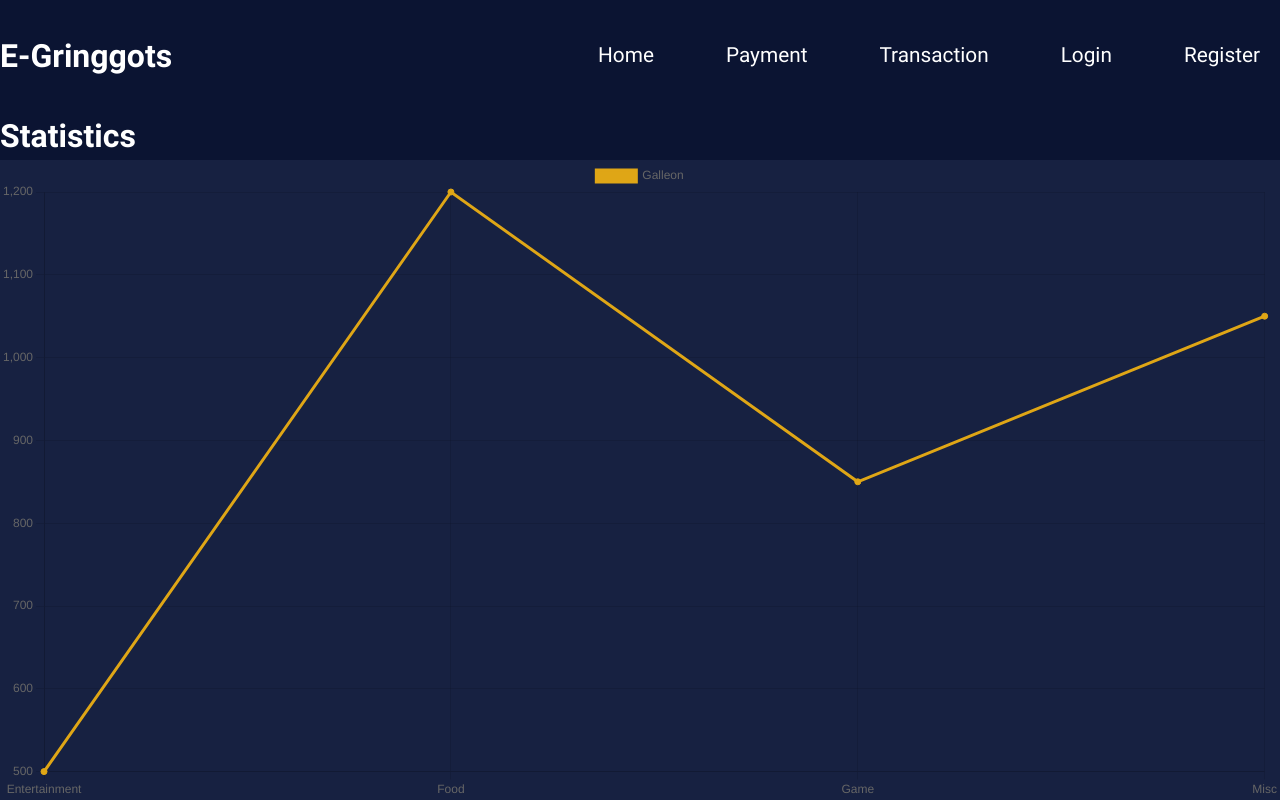
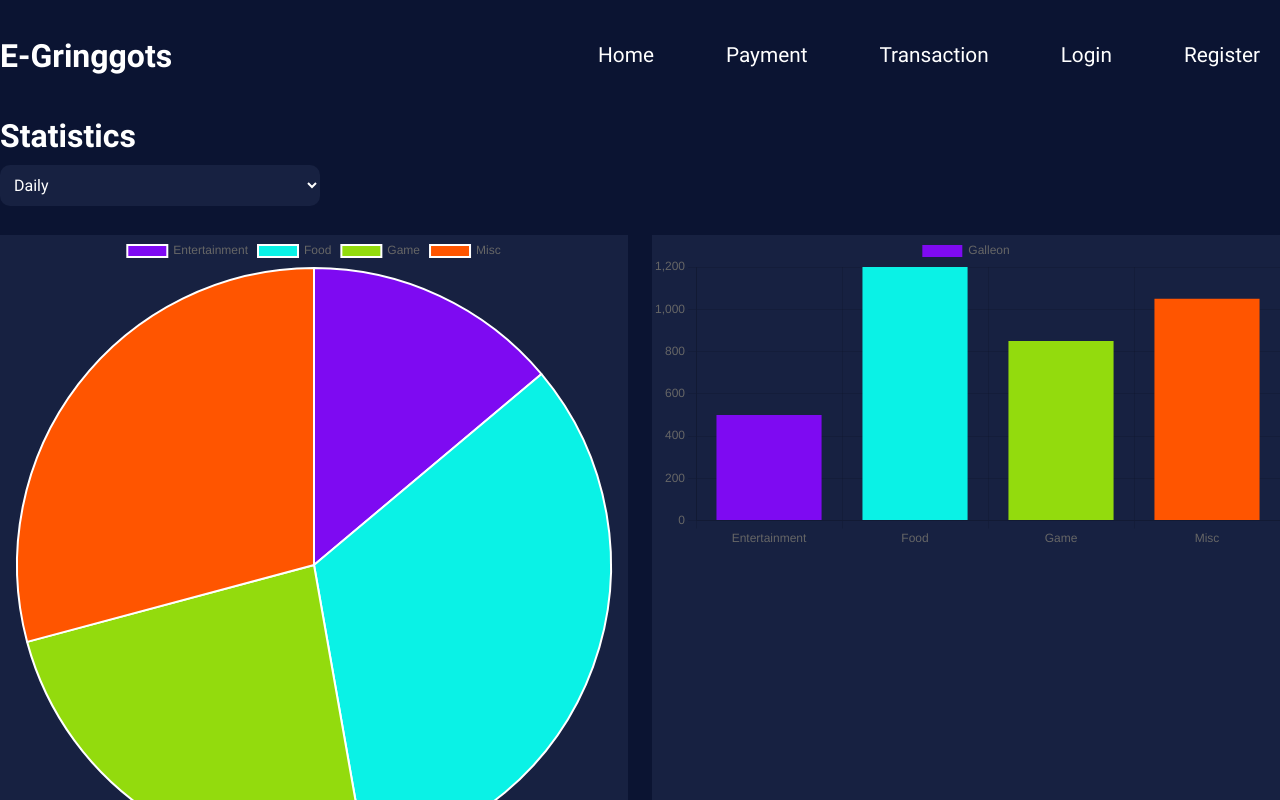
Before and after one commit to BuzzOffer/E-Gringotts-Frontend, a React (Vite) app: page /statistics in a window 1280 px wide. Shown: the top 800 px of the page. Built offline with nearby package versions, Linux system fonts and the light colour scheme.

Commit message:
Added dropdown button and readjusted the graphs

```diff
--- /dev/null
+++ b/src/pages/Statistics/graphselect.jsx
@@ -0,0 +1,14 @@
+
+function GraphSelect() {
+    return (
+        <div>
+            <select name="time" className="dropDown">
+                <option value="Daily">Daily</option>
+                <option value="Monthly">Monthly</option>
+                <option value="All Time">All Time</option>
+            </select>
+        </div>
+    )
+}
+
+export default GraphSelect;
--- a/src/pages/Statistics/index.jsx
+++ b/src/pages/Statistics/index.jsx
@@ -2,28 +2,14 @@ import { Chart as ChartJS } from 'chart.js/auto'
 import { Line, Pie, Bar } from "react-chartjs-2";
 import './stats.css';
 import expensesData from './data/expensesData.json';
+import GraphSelect from './graphselect';
 
 export default function Statistics() {
     return (
         <>
             <h1>Statistics</h1>
+            <GraphSelect />
             <div className="visuals">
-                <div className="lineGraph">
-                    <Line
-                        data={{
-                            labels: expensesData.map((data) => data.label),
-                            datasets: [
-                                {
-                                    label: "Galleon",
-                                    data: expensesData.map((data) => data.value),
-                                    backgroundColor: "#DFA616",
-                                    borderColor: "#DFA616",
-                                },
-                            ],
-
-                        }}
-                    />
-                </div>
                 <div className="pieChart">
                     <Pie
                         data={{
--- a/src/pages/Statistics/stats.css
+++ b/src/pages/Statistics/stats.css
@@ -1,7 +1,7 @@
 .visuals {
     display: grid;
     grid-template-columns: repeat(2, 1fr);
-    grid-template-rows: repeat(2, 1fr);
+    grid-template-rows: repeat(1, 1fr);
     gap: 1.5rem;
     grid-template-areas:
     "lineGraph lineGraph"
@@ -23,3 +23,14 @@
     grid-area: barChart;
     background-color: #172141;
 }
+
+.dropDown {
+    background-color: #172141;
+    color: #FFFFFF;
+    font-size: 1rem;
+    padding: 10px;
+    border-radius: 10px;
+    width: 25%;
+    margin: 5px 0px;
+    border: none;
+}
```
Also changed, not shown: src/pages/Statistics/linegraph.jsx (+17 -1 lines).
